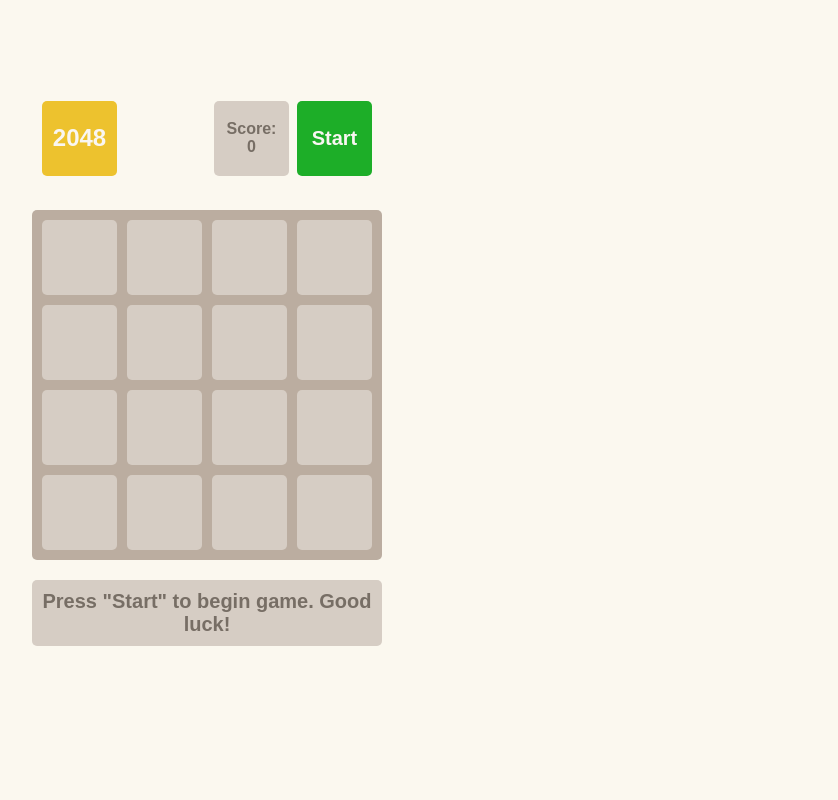
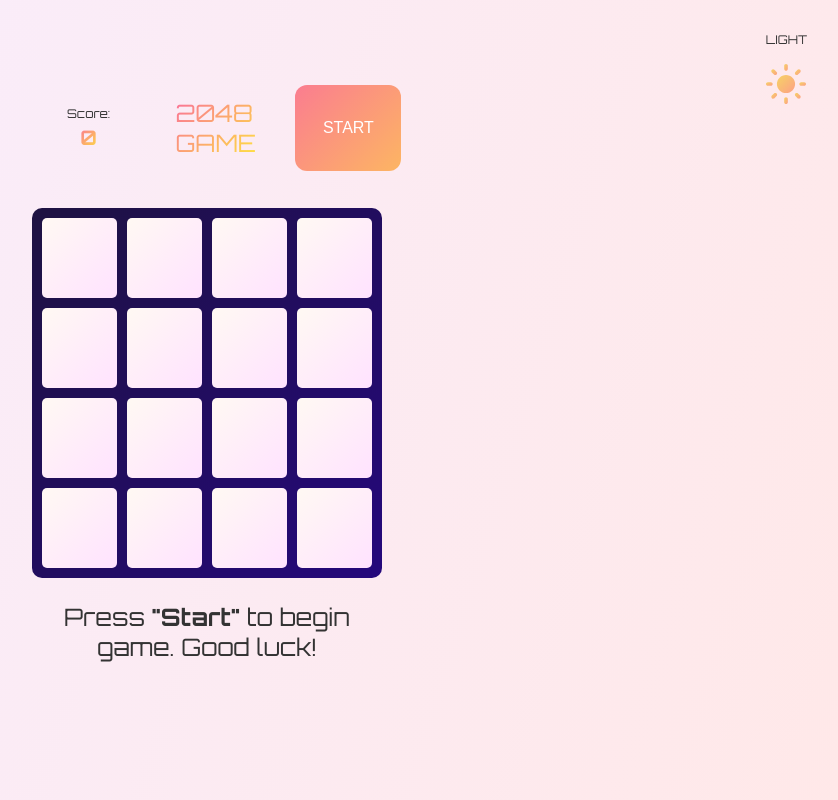
Before and after one commit to Bo-oV/2048-Game, a website built with Parcel: page src/index.html in a window 1280 px wide. Shown: the whole page, without its empty margins (433-1271 px from the left). Built offline with nearby package versions, Linux system fonts and the light colour scheme.

Commit message:
change design

```diff
--- a/src/index.html
+++ b/src/index.html
@@ -13,14 +13,19 @@
     />
   </head>
   <body>
+    <div class="dark-check">
+      <input type="checkbox" id="switch">
+      <p class=" dark-check--p">LIGHT</p>
+      <label class="input-label" for="switch"></label>
+    </div>
     <div class="container">
       <div class="game-header">
-        <h1>2048</h1>
         <div class="controls">
           <p class="info">
             Score:
             <span class="game-score">0</span>
           </p>
+          <h1 class="game-name">2048<br>GAME</h1>
           <button class="button start">Start</button>
         </div>
       </div>
@@ -58,10 +63,10 @@
       </table>
 
       <div class="message-container">
-        <p class="message message-lose hidden">You lose! Restart the game?</p>
+        <p class="message message-lose hidden">You lose! <strong>Restart</strong> the game?</p>
         <p class="message message-win hidden">Winner! Congrats! You did it!</p>
         <p class="message message-start">
-          Press "Start" to begin game. Good luck!
+          Press <strong>"Start"</strong> to begin game. Good luck!
         </p>
       </div>
     </div>
--- a/src/scripts/main.js
+++ b/src/scripts/main.js
@@ -43,9 +43,11 @@ buttonStart.addEventListener('click', (e) => {
   if (!game || game.getStatus() !== 'playing') {
     game.start();
     buttonStart.textContent = 'Restart';
+    buttonStart.className = 'button restart';
   } else {
     game.restart();
     buttonStart.textContent = 'Start';
+    buttonStart.className = 'button start';
   }
   updateBoard(game.getState());
   updateScore(game.getScore());
@@ -82,3 +84,13 @@ document.addEventListener('keydown', (e) => {
   showMessage(game.getStatus());
 });
 // Write your code here
+
+const themeSwitch = document.getElementById('switch');
+
+themeSwitch.addEventListener('change', () => {
+  document.body.classList.toggle('dark', themeSwitch.checked);
+
+  document.querySelector('.dark-check--p').textContent = themeSwitch.checked
+    ? 'DARK'
+    : 'LIGHT';
+});
--- a/src/styles/main.scss
+++ b/src/styles/main.scss
@@ -1,84 +1,172 @@
+@import 'https://fonts.googleapis.com/css2?family=Orbitron:wght@400;700&display=swap';
+
 body {
   margin: 0;
   display: flex;
   align-items: center;
   justify-content: center;
   min-height: 100vh;
-  background: #fbf8ef;
-  font-family: sans-serif;
-  font-size: 24px;
-  font-weight: 900;
+  background: linear-gradient(107deg, #F8EEFF 0%, #FFE8E8 100.55%);
+  font-family: Orbitron, sans-serif;
+  font-style: normal;
+  font-weight: 400;
+  line-height: normal;
 }
 
+body.dark {
+  background: linear-gradient(134deg, #1E1242 1.02%, #25087C 100%), linear-gradient(107deg, #F8EEFF 0%, #FFE8E8 100.55%);
+  color: #fff;
+  transition: background-color 0.3s, color 0.3s;
+}
+
+.dark-check {
+  position: absolute;
+  top: 20px;
+  right: 40px;
+  display: flex;
+  flex-direction: column;
+  align-items: center;
+  gap: 5px;
+
+  &--p {
+  color: #333;
+  text-align: center;
+  font-family: Orbitron, sans-serif;
+  font-size: 12px;
+  font-style: normal;
+  font-weight: 400;
+  line-height: normal;
+  }
+}
+
+.dark-check input {
+  display: none;
+  border: none;
+  outline: none;
+}
+
+.input-label {
+  width: 40px;
+  height: 40px;
+  border: none;
+  outline: none;
+  background-image: url('/src/images/Sun.svg');
+  background-size: cover;
+  cursor: pointer;
+  user-select: none;
+  transition: background-image 0.3s;
+}
+
+input:checked ~ .input-label {
+  background-image: url('/src/images/moon.svg');
+}
+
+.theme-toggle input:checked + .theme-label-text {
+  color: #fff;
+}
+
+.game-name {
+  display: inline-block;
+  width: 80px;
+  height: 60px;
+  background: linear-gradient(135deg, #FA709A 0%, #FEE140 100%);
+  background-clip: text;
+  -webkit-background-clip: text;
+  -webkit-text-fill-color: transparent;
+  font-weight: 400;
+  font-size: 24px;
+}
+
+.game-score {
+  width: auto;
+  height: auto;
+  color: #333;
+  text-align: center;
+  font-family: Orbitron, sans-serif;
+  font-size: 20px;
+  font-style: normal;
+  font-weight: 600;
+  line-height: normal;
+  background: linear-gradient(135deg, #FA709A 0%, #FEE140 100%);
+  background-clip: text;
+  -webkit-background-clip: text;
+  -webkit-text-fill-color: transparent;
+}
+
+
 .field-cell {
-  background: #d6cdc4;
-  width: 75px;
-  height: 75px;
+  box-sizing: border-box;
+  width: 900px;
+  height: 80px;
+  background: linear-gradient(135deg, #FFF9F3 0%, #FFE2FF 100%);
   border-radius: 5px;
-  color: #776e65;
-  box-sizing: border-box;
   text-align: center;
-  vertical-align: center;
-  user-select: none;
+  vertical-align: middle;
+  padding: 0;
+  font-family: Orbitron, sans-serif;
+  font-size: 24px;
+  font-weight: 400;
+
 
   &--2 {
-    background: #eee4da;
+    background: linear-gradient(135deg, #A1C4FD 0%, #C2E9FB 100%);
   }
 
   &--4 {
-    background: #ede0c8;
+    background: linear-gradient(135deg, #FBC2EB 0%, #A6C1EE 100%), #D9D9D9;
   }
 
   &--8 {
-    background: #f2b179;
-    color: #f9f6f2;
+    background: linear-gradient(135deg, #FFECD2 0%, #FCB69F 100%), #D9D9D9;
   }
 
   &--16 {
-    background: #f59563;
-    color: #f9f6f2;
+    background: linear-gradient(135deg, #FDDB92 0%, #D1FDFF 100%), linear-gradient(135deg, #FBC2EB 0%, #A6C1EE 100%), #D9D9D9;
+    font-weight: 500;
   }
 
   &--32 {
-    background: #f67c5f;
-    color: #f9f6f2;
+    background: linear-gradient(135deg, #84FAB0 0%, #8FD3F4 100%), #D9D9D9;
+    font-weight: 500;
   }
 
   &--64 {
-    background: #f65e3b;
-    color: #f9f6f2;
+    background: linear-gradient(135deg, #FCCB90 0%, #D57EEB 100%), #D9D9D9;
+    font-weight: 500;
   }
 
   &--128 {
-    background: #edcf72;
-    color: #f9f6f2;
+    background: linear-gradient(135deg, #E0C3FC 0%, #8EC5FC 100%), #D9D9D9;
+    font-weight: 600;
   }
 
   &--256 {
-    background: #edcc61;
-    color: #f9f6f2;
+    background: linear-gradient(135deg, #F6D365 0%, #FDA085 100%), #D9D9D9;
+    font-weight: 600;
   }
 
   &--512 {
-    background: #edc850;
-    color: #f9f6f2;
+    background: linear-gradient(135deg, #F093FB 0%, #F5576C 100%), #D9D9D9;
+    font-weight: 600;
   }
 
   &--1024 {
-    background: #edc53f;
-    color: #f9f6f2;
+    background: linear-gradient(135deg, #43E97B 0%, #38F9D7 100%), #D9D9D9;
+    font-weight: 700;
   }
 
   &--2048 {
-    background: #edc22e;
-    color: #f9f6f2;
+    background: linear-gradient(135deg, #FA709A 0%, #FEE140 100%), #D9D9D9;
+    font-weight: 700;
   }
 }
 
 .game-field {
-  background: #bbada0;
   border-spacing: 10px;
-  border-radius: 5px;
+  border-collapse: separate;
+  table-layout: fixed;
+  background: linear-gradient(134deg, #1E1242 1.02%, #25087C 100%);
+  border-radius: 10px;
 }
 
 .game-header {
@@ -106,63 +194,78 @@ h1 {
 
 .info {
   display: flex;
+  padding: 12px 25px;
   flex-direction: column;
+  justify-content: center;
   align-items: center;
-  justify-content: center;
-  background: #d6cdc4;
-  width: 75px;
-  height: 75px;
-  border-radius: 5px;
-  color: #776e65;
-  box-sizing: border-box;
-  font-size: 16px;
-  margin: 0 8px 0 0;
+  gap: 4px;
+  align-self: stretch;
+  color: #333;
+  font-family: Orbitron, sans-serif;
+  font-size: 12px;
+  font-style: normal;
+  font-weight: 400;
+  line-height: normal;
 }
 
 .controls {
   display: flex;
+  justify-content: center;
+  align-items: center;
+  gap: 40px;
 }
 
 .button {
+  display: flex;
+  padding: 34px 8px;
+  justify-content: center;
+  align-items: center;
+  gap: 10px;
+  cursor: pointer;
+  border-radius: 12px;
   border: none;
-  border-radius: 5px;
-  cursor: pointer;
-  color: #f9f6f2;
-  font-family: sans-serif;
-  font-weight: 700;
-  font-size: 16px;
-  width: 75px;
-  height: 75px;
-
-  transition: 0.25s ease background;
 }
 
 .start {
-  background: #1dae28;
-  font-size: 20px;
-
+  width: 106px;
+  height: auto;
+  border-radius: 12px;
+  background: linear-gradient(135deg, #FA709A 0%, #FEE140 100%);
+  background-size: 200% 200%;
+  background-position: 0% 50%;
+  color: #FFF;
+  font-size: 16px;
+  font-weight: 400;
+  text-transform: uppercase;
+  transition: background-position 0.5s ease, font-weight 0.5s ease;
   &:hover {
-    background: #179921;
+    background-position: 100% 50%;
   }
 }
 
 .restart {
-  background: #f1b2b2;
-
+  width: 106px;
+  height: auto;
+  border-radius: 12px;
+  background: linear-gradient(135deg, #43E97B 0%, #38F9D7 100%);
+  background-position: 0% 50%;
+  color: #FFF;
+  font-size: 16px;
+  font-weight: 400;
+  text-transform: uppercase;
+  transition: background-position 0.5s ease, font-weight 0.5s ease;
   &:hover {
-    background: #f87474;
+    background-position: 100% 50%;
   }
 }
 
 .message {
-  box-sizing: border-box;
-  width: 100%;
-  background: #d6cdc4;
-  color: #776e65;
-  padding: 10px;
+  color: #333;
   text-align: center;
-  border-radius: 5px;
-  font-size: 20px;
+  font-size: 24px;
+  font-style: normal;
+  font-weight: 400;
+  line-height: normal;
 }
 
 .hidden {
```
Also changed, not shown: src/images/Sun.svg (added), src/images/moon.svg (added).
